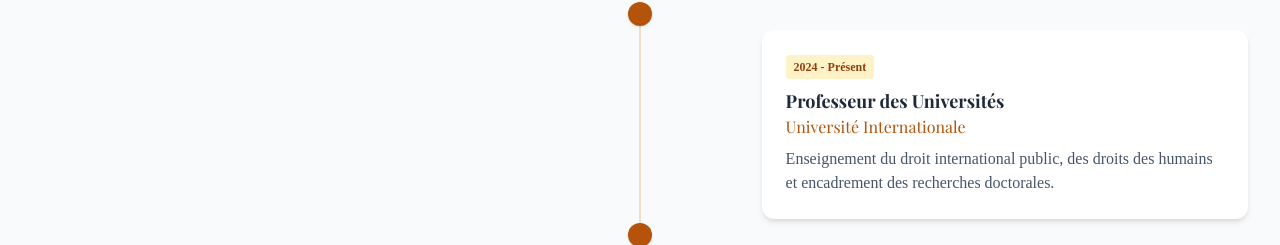
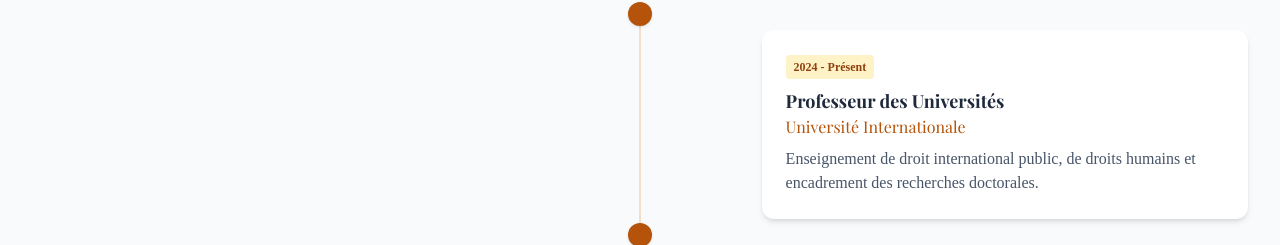
Before and after one commit to Jjoel90/Portofolio_PhD_Katuala, a React (Vite) app in the folder project/: page / in a window 1280 px wide. Shown: the part 2051-2296 px from the top of the page. Built offline with nearby package versions, Linux system fonts and the light colour scheme.

Commit message:
correction erreur experience

```diff
--- a/project/src/components/Experience.tsx
+++ b/project/src/components/Experience.tsx
@@ -54,7 +54,7 @@ export const Experience = () => {
             year="2024 - Présent"
             title="Professeur des Universités"
             subtitle="Université Internationale"
-            description="Enseignement du droit international public, des droits des humains et encadrement des recherches doctorales."
+            description="Enseignement de droit international public, de droits humains et encadrement des recherches doctorales."
           />
 
           <TimelineItem
```
